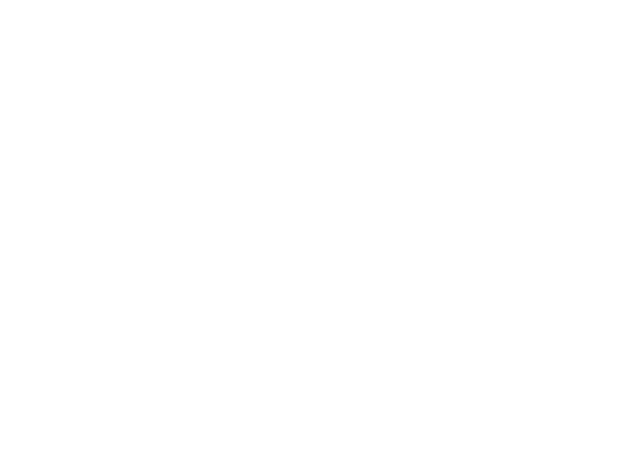
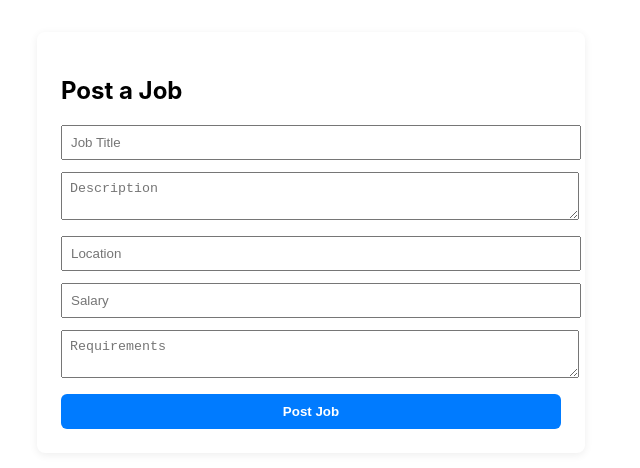
Before and after one commit to chan1525/LOCAL_LINK, a React (Create React App) app in the folder client/: page /post-job in a window 1280 px wide. Before the commit this address had no page. Shown: the top 468 px of the page, without its empty margins (329-969 px from the left). Built offline with nearby package versions, Linux system fonts and the light colour scheme.

Commit message:
post jobs

```diff
--- a/client/src/App.js
+++ b/client/src/App.js
@@ -12,6 +12,7 @@ import IndividualDetails from './pages/individual/IndividualDetails';
 import Profile from './pages/profile/Profile';
 import CreatePost from './pages/posts/CreatePost';
 import PostsFeed from './pages/posts/PostsFeed';
+import PostJob from './pages/jobs/PostJob';
 import logo from './logo.svg';
 import './App.css';
 
@@ -31,6 +32,7 @@ function App() {
         <Route path="/profile" element={<Profile />} />
         <Route path="/create-post" element={<CreatePost />} />
         <Route path="/posts" element={<PostsFeed />} />
+        <Route path="/post-job" element={<PostJob />} />
       </Routes>
     </Router>
   );
--- a/client/src/pages/business/Dashboard.js
+++ b/client/src/pages/business/Dashboard.js
@@ -36,6 +36,8 @@ const BusinessDashboard = () => {
       <div style={{ margin: '2em 0', display: 'flex', gap: '1.5em' }}>
         <button onClick={() => navigate('/create-post')}>Create Post</button>
         <button onClick={() => navigate('/posts')}>View Posts</button>
+        <button onClick={() => navigate('/post-job')}>Post Job</button>
+        <button onClick={() => navigate('/my-jobs')}>My Jobs</button>
         <button onClick={() => navigate('/browse/business')}>Browse Business</button>
         <button onClick={() => navigate('/browse/individuals')}>Browse Individuals</button>
         <button onClick={() => navigate('/profile')}>Profile</button>
--- /dev/null
+++ b/client/src/pages/jobs/PostJob.js
@@ -0,0 +1,65 @@
+import React, { useState } from 'react';
+import { auth, db } from '../../firebase';
+import { collection, addDoc, serverTimestamp, doc, getDoc } from 'firebase/firestore';
+import { useNavigate } from 'react-router-dom';
+
+const PostJob = () => {
+  const [form, setForm] = useState({
+    title: '',
+    description: '',
+    location: '',
+    salary: '',
+    requirements: ''
+  });
+  const [loading, setLoading] = useState(false);
+  const [error, setError] = useState('');
+  const navigate = useNavigate();
+
+  const handleChange = (e) => {
+    const { name, value } = e.target;
+    setForm((prev) => ({ ...prev, [name]: value }));
+  };
+
+  const handleSubmit = async (e) => {
+    e.preventDefault();
+    setError('');
+    setLoading(true);
+    try {
+      const user = auth.currentUser;
+      if (!user) throw new Error('Not logged in');
+      // Get business name
+      const businessSnap = await getDoc(doc(db, 'business_owners', user.uid));
+      if (!businessSnap.exists()) throw new Error('Only business owners can post jobs');
+      const businessName = businessSnap.data().businessName;
+      await addDoc(collection(db, 'jobs'), {
+        ...form,
+        uid: user.uid,
+        businessName,
+        createdAt: serverTimestamp()
+      });
+      navigate('/my-jobs');
+    } catch (err) {
+      setError(err.message || 'Failed to post job.');
+    }
+    setLoading(false);
+  };
+
+  return (
+    <div style={{ maxWidth: 500, margin: '2em auto', padding: 24, background: '#fff', borderRadius: 8, boxShadow: '0 2px 8px #eee' }}>
+      <h2>Post a Job</h2>
+      <form onSubmit={handleSubmit}>
+        <input name="title" placeholder="Job Title" value={form.title} onChange={handleChange} required style={{ width: '100%', marginBottom: 12, padding: 8 }} />
+        <textarea name="description" placeholder="Description" value={form.description} onChange={handleChange} required style={{ width: '100%', marginBottom: 12, padding: 8 }} />
+        <input name="location" placeholder="Location" value={form.location} onChange={handleChange} required style={{ width: '100%', marginBottom: 12, padding: 8 }} />
+        <input name="salary" placeholder="Salary" value={form.salary} onChange={handleChange} required style={{ width: '100%', marginBottom: 12, padding: 8 }} />
+        <textarea name="requirements" placeholder="Requirements" value={form.requirements} onChange={handleChange} required style={{ width: '100%', marginBottom: 12, padding: 8 }} />
+        {error && <div style={{ color: 'red', marginBottom: 12 }}>{error}</div>}
+        <button type="submit" disabled={loading} style={{ width: '100%', padding: 10, background: '#007bff', color: '#fff', border: 'none', borderRadius: 6, fontWeight: 600 }}>
+          {loading ? 'Posting...' : 'Post Job'}
+        </button>
+      </form>
+    </div>
+  );
+};
+
+export default PostJob;
```
